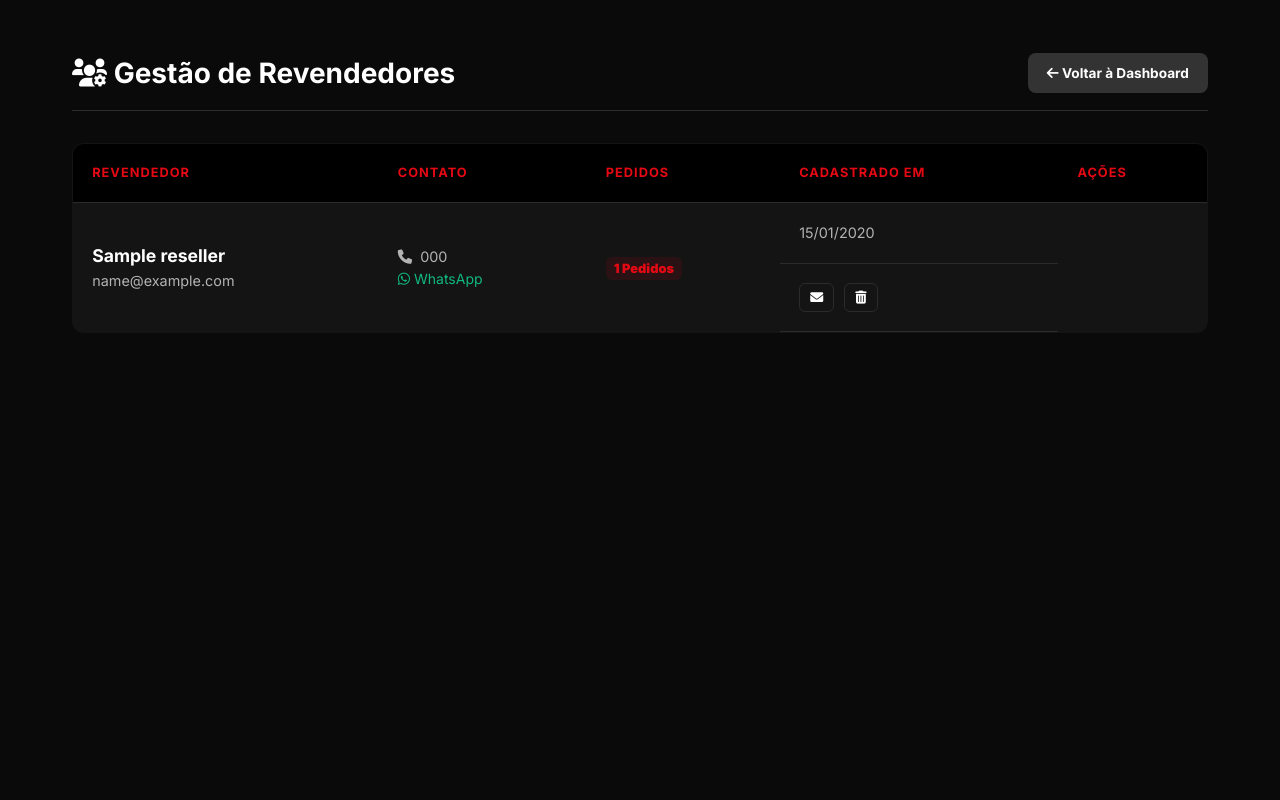
After one commit to HDLDel/PEDIDOS, a Node server app: template views/admin/resellers.ejs in a window 1280 px wide. The commit adds this page. Run offline with Node 20, Linux system fonts and the light colour scheme; the template is opened without the code that fills it: most values are stand-ins (such as "Sample title", 1, 10 or a date in 2020); some libraries are stand-ins or nearby versions.

Commit message:
Gestão de Revendedores adicionado

```diff
--- a/server.js
+++ b/server.js
@@ -81,6 +81,24 @@ app.get('/', checkAdminAuth, (req, res) => {
     const requests = RequestModel.getAll();
     const stats = RequestModel.getStats();
     res.render('dashboard', { requests, stats });
+});
+
+// Rota para Gestão de Revendedores
+app.get('/admin/resellers', checkAdminAuth, (req, res) => {
+    const resellers = ResellerModel.getAll();
+
+    // Enriquecer os dados dos revendedores com estatísticas de seus pedidos
+    const resellersWithStats = resellers.map(r => {
+        const requests = RequestModel.getByReseller(r.id);
+        return {
+            ...r,
+            totalRequests: requests.length,
+            pendingRequests: requests.filter(req => req.status === 'pending').length
+        };
+    });
+
+    const stats = RequestModel.getStats();
+    res.render('admin/resellers', { resellers: resellersWithStats, stats });
 });
 
 // --- ROTAS DO PORTAL DO REVENDE-DOR ---
@@ -253,6 +271,12 @@ app.get('/api/resellers', (req, res) => {
     res.json(ResellerModel.getAll());
 });
 
+// API para Deletar Revendedor (Somente Admin)
+app.delete('/api/resellers/:id', checkAdminAuth, (req, res) => {
+    const result = db.prepare('DELETE FROM resellers WHERE id = ?').run(req.params.id);
+    res.json({ success: result.changes > 0 });
+});
+
 app.get('/api/resellers/:id', (req, res) => {
     const reseller = ResellerModel.getById(parseInt(req.params.id));
     if (!reseller) return res.status(404).json({ error: 'Revendedor não encontrado' });
--- /dev/null
+++ b/views/admin/resellers.ejs
@@ -0,0 +1,108 @@
+<!DOCTYPE html>
+<html lang="pt-br">
+<head>
+    <meta charset="UTF-8">
+    <meta name="viewport" content="width=device-width, initial-scale=1.0">
+    <title>Gestão de Revendedores - VOD Premium</title>
+    <link rel="stylesheet" href="/css/style.css">
+    <link rel="stylesheet" href="https://cdnjs.cloudflare.com/ajax/libs/font-awesome/6.0.0/css/all.min.css">
+    <link href="https://fonts.googleapis.com/css2?family=Inter:wght@400;600;700;900&display=swap" rel="stylesheet">
+    <style>
+        :root {
+            --bg-main: #0a0a0a;
+            --bg-card: #141414;
+            --accent-red: #e50914;
+            --text-primary: #ffffff;
+            --text-muted: #b3b3b3;
+            --border: #2b2b2b;
+        }
+        body { background-color: var(--bg-main); color: var(--text-primary); font-family: 'Inter', sans-serif; padding-top: 20px; }
+        .container { max-width: 1200px; margin: 0 auto; padding: 2rem; }
+        header { display: flex; justify-content: space-between; align-items: center; margin-bottom: 2rem; border-bottom: 1px solid var(--border); padding-bottom: 1rem; }
+        .btn-back { background: #333; color: white; padding: 0.6rem 1.2rem; border-radius: 0.5rem; text-decoration: none; font-weight: 700; font-size: 0.85rem; }
+        .reseller-table { width: 100%; border-collapse: collapse; background: var(--bg-card); border-radius: 12px; overflow: hidden; border: 1px solid var(--border); }
+        .reseller-table th, .reseller-table td { padding: 1.2rem; text-align: left; border-bottom: 1px solid var(--border); }
+        .reseller-table th { background: #000; color: var(--accent-red); text-transform: uppercase; font-size: 0.8rem; letter-spacing: 1px; }
+        .reseller-table tr:hover { background: #1a1a1a; }
+        .reseller-name { font-weight: 700; font-size: 1.1rem; }
+        .reseller-info { color: var(--text-muted); font-size: 0.9rem; }
+        .badge-requests { background: rgba(229, 9, 20, 0.1); color: var(--accent-red); padding: 4px 8px; border-radius: 6px; font-weight: 800; font-size: 0.8rem; }
+        .actions { display: flex; gap: 10px; }
+        .btn-action { background: transparent; border: 1px solid var(--border); color: var(--text-primary); padding: 6px 10px; border-radius: 6px; cursor: pointer; transition: all 0.2s; }
+        .btn-delete:hover { background: var(--accent-red); border-color: var(--accent-red); }
+        .whatsapp-link { color: #10b981; text-decoration: none; }
+    </style>
+</head>
+<body>
+    <div class="container">
+        <header>
+            <h1><i class="fas fa-users-cog"></i> Gestão de Revendedores</h1>
+            <a href="/" class="btn-back"><i class="fas fa-arrow-left"></i> Voltar à Dashboard</a>
+        </header>
+
+        <table class="reseller-table">
+            <thead>
+                <tr>
+                    <th>Revendedor</th>
+                    <th>Contato</th>
+                    <th>Pedidos</th>
+                    <th>Cadastrado em</th>
+                    <th>Ações</th>
+                </tr>
+            </thead>
+            <tbody>
+                <% resellers.forEach(res => { %>
+                    <tr id="reseller-<%= res.id %>">
+                        <td>
+                            <div class="reseller-name"><%= res.name %></div>
+                            <div class="reseller-info"><%= res.email %></div>
+                        </td>
+                        <td>
+                            <div class="reseller-info"><i class="fas fa-phone"></i> <%= res.phone %></div>
+                            <a href="https://wa.me/<%= res.whatsapp.replace(/\D/g, '') %>" target="_blank" class="whatsapp-link">
+                                <i class="fab fa-whatsapp"></i> WhatsApp
+                            </a>
+                        </td>
+                        <td>
+                            <span class="badge-requests" title="Total de pedidos"><%= res.totalRequests %> Pedidos</span>
+                            <% if(res.pendingRequests > 0) { %>
+                                <div style="font-size: 0.7rem; color: #f59e0b; margin-top: 4px;">
+                                    <%= res.pendingRequests %> Pendentes
+                                </div>
+                            <% } %>
+                        </td>
+                        <td class="reseller-info">
+                            <%= res.created_at ? new Date(res.created_at).toLocaleDateString('pt-BR') : 'N/A' %>
+                        </td>
+                        <td class="actions">
+                            <button class="btn-action" onclick="window.location.href='mailto:<%= res.email %>'" title="Enviar E-mail">
+                                <i class="fas fa-envelope"></i>
+                            </button>
+                            <button class="btn-action btn-delete" onclick="deleteReseller(<%= res.id %>, '<%= res.name %>')" title="Excluir Revendedor">
+                                <i class="fas fa-trash-alt"></i>
+                            </button>
+                        </td>
+                    </tr>
+                <% }) %>
+            </tbody>
+        </table>
+    </div>
+
+    <script>
+        async function deleteReseller(id, name) {
+            if (!confirm(`Deseja REALMENTE excluir o revendedor ${name}?\nIsso apagará permanentemente o acesso dele.`)) return;
+
+            try {
+                const res = await fetch(`/api/resellers/${id}`, { method: 'DELETE' });
+                if (res.ok) {
+                    document.getElementById(`reseller-${id}`).remove();
+                } else {
+                    alert('Erro ao excluir revendedor.');
+                }
+            } catch (e) {
+                alert('Erro na comunicação com o servidor.');
+            }
+        }
+    </script>
+</body>
+</html>
--- a/views/dashboard.ejs
+++ b/views/dashboard.ejs
@@ -225,6 +225,7 @@
         <a onclick="filterCategory('series')" id="tab-series" class="tab">SÉRIES</a>
         <a onclick="filterCategory('movie')" id="tab-movie" class="tab">FILMES</a>
         <a onclick="filterCategory('error')" id="tab-error" class="tab">ERROS REPORTADOS</a>
+        <a href="/admin/resellers" class="tab">GESTÃO DE REVENDAS</a>
     </nav>
 
     <div class="stats-summary">
```
